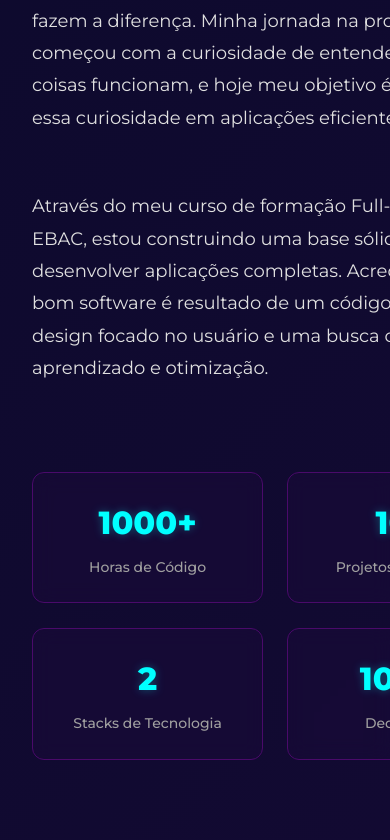
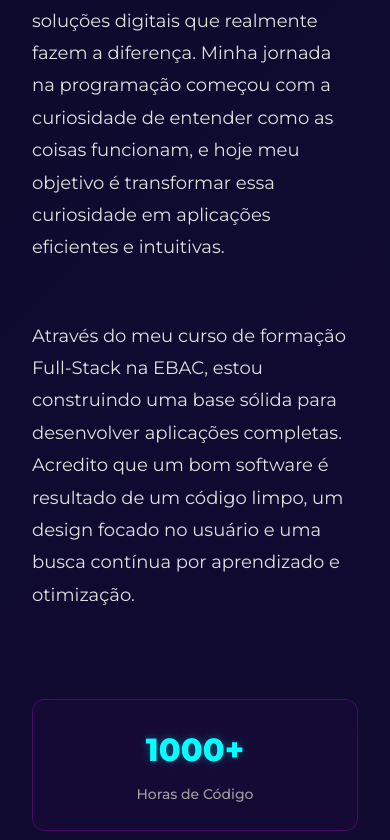
Before and after one commit to lh5818181/Cyberfolio, a React (Vite) app: page / in a window 390 px wide. Shown: the part 1157-1997 px from the top of the page. Built offline with nearby package versions, Linux system fonts and the light colour scheme.

Commit message:
melhorando responsividade do header e about

```diff
--- a/src/components/About/styles.ts
+++ b/src/components/About/styles.ts
@@ -28,7 +28,7 @@ export const AboutContent = styled.div`
   gap: 4rem;
   align-items: start;
 
-  @media (max-width: 768px) {
+  @media (max-width: 1024px) {
     grid-template-columns: 1fr;
     gap: 3rem;
   }
@@ -79,9 +79,13 @@ export const Description = styled(motion.p)`
  */
 export const StatsContainer = styled(motion.div)`
   display: grid;
-  grid-template-columns: 1fr 1fr;
+  grid-template-columns: repeat(auto-fit, minmax(140px, 1fr));
   gap: 1.5rem;
   margin-top: 2rem;
+
+  @media (max-width: 500px) {
+    grid-template-columns: 1fr;
+  }
 `;
 
 /**
@@ -152,6 +156,10 @@ export const SkillsTitle = styled(motion.h3)`
   color: var(--cosmic-light-gray);
   margin-bottom: 1rem;
   margin-top: 28px;
+
+  @media (max-width: 1024px) {
+    text-align: left;
+  }
 `;
 
 /**
@@ -230,6 +238,10 @@ export const SkillCards = styled.div`
   display: grid;
   grid-template-columns: 1fr 1fr;
   gap: 1rem;
+
+  @media (max-width: 550px) {
+    grid-template-columns: 1fr;
+  }
 `;
 
 /**
--- a/src/components/Header/styles.ts
+++ b/src/components/Header/styles.ts
@@ -87,6 +87,7 @@ export const NavList = styled.ul`
 
   @media (max-width: 768px) {
     gap: 1rem;
+    display: none;
   }
 `;
 
```
